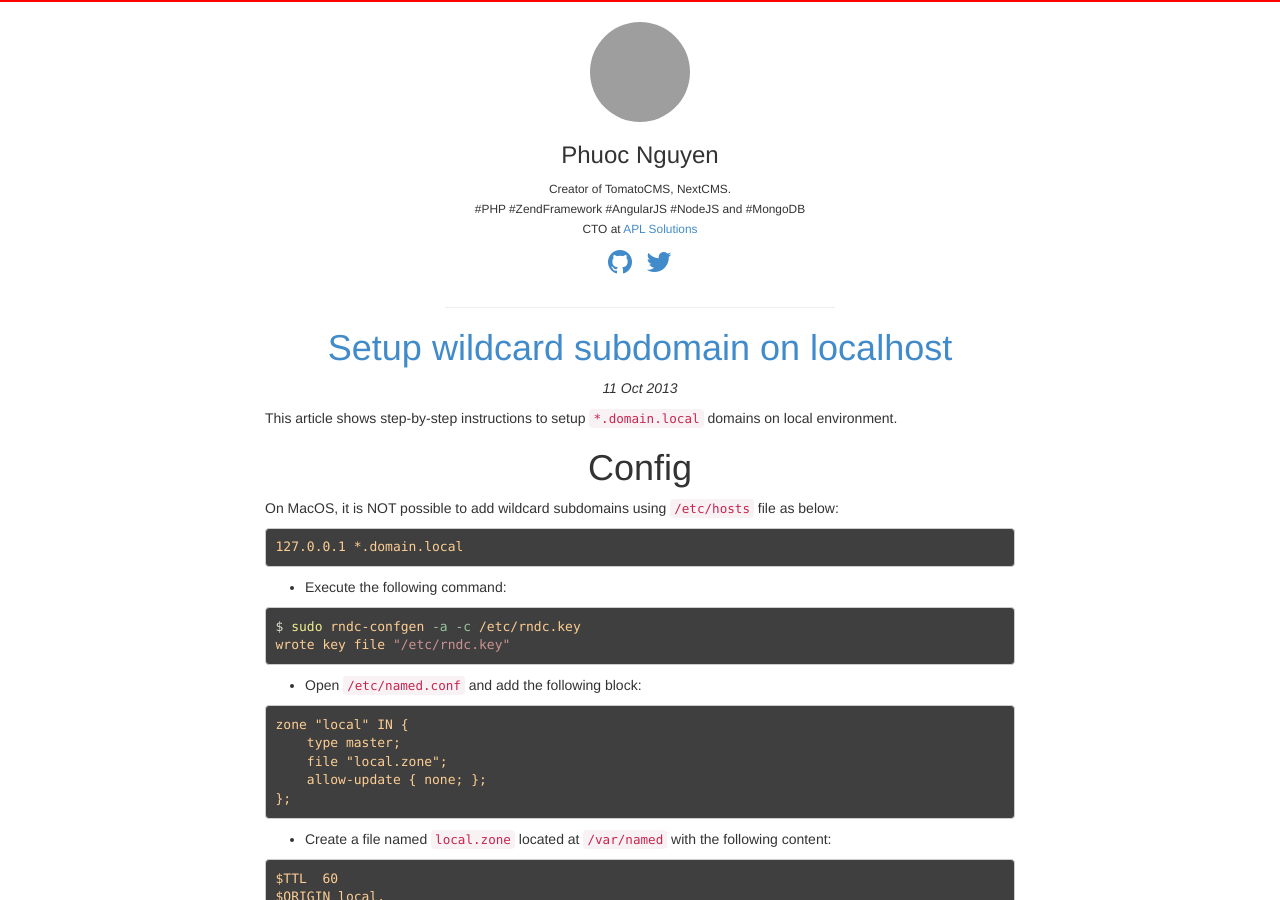
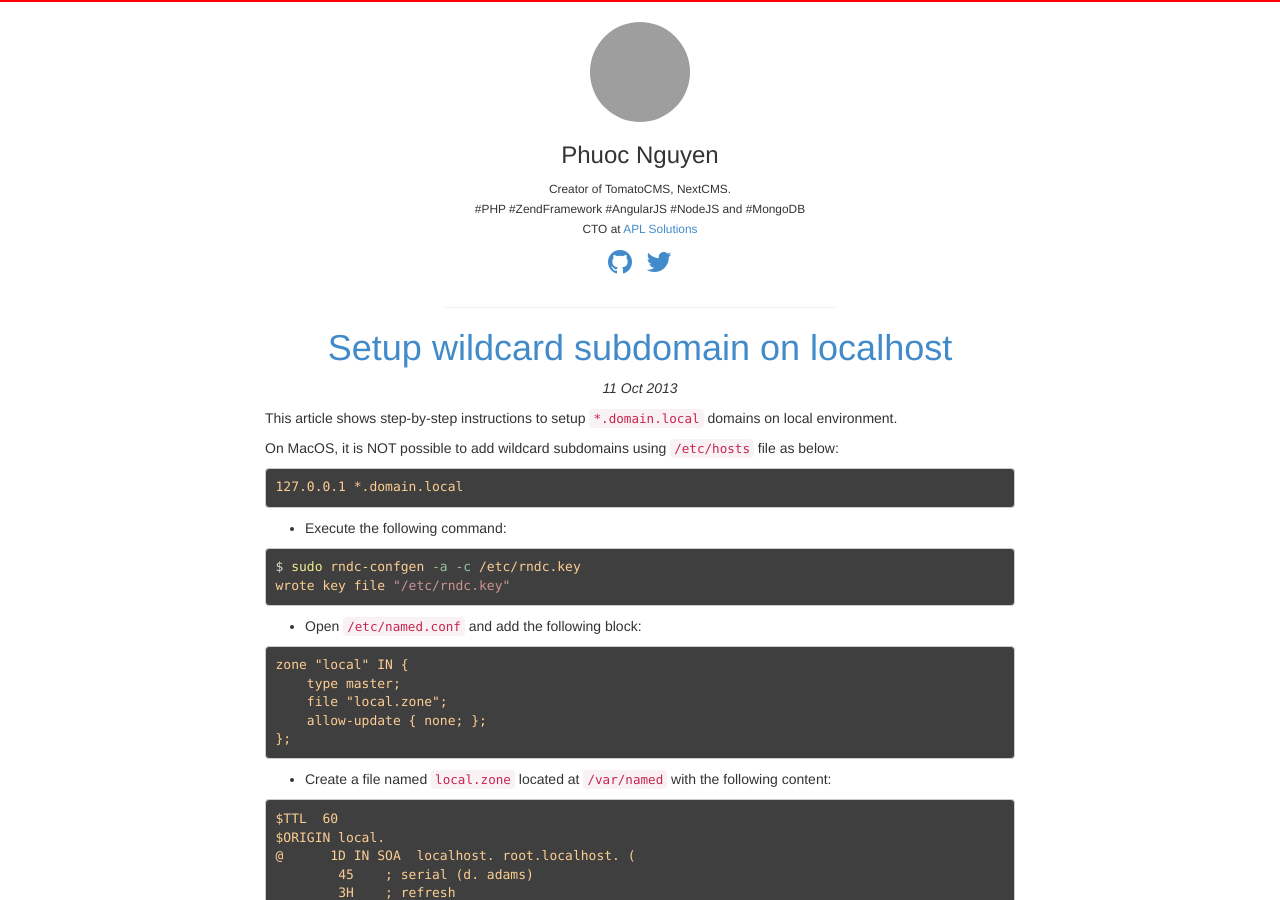
Before and after one commit to dontinhqt/nghuuphuoc.github.io, a Jekyll site: the page built from _posts/2013-10-11-setup-wildcard-subdomain-on-localhost.md, in a window 1280 px wide and 900 px high, cut to the strip 0-900 px from the top of the window. Built offline with Jekyll 4.4.1, drawn with Linux system fonts in a browser that asks for light colours; Markdown is read by kramdown in place of the engine named in the settings; grey boxes are pictures that could not be loaded.

Commit message:
Update "Setup wildcard subdomain on localhost" post

````diff
--- a/_posts/2013-10-11-setup-wildcard-subdomain-on-localhost.md
+++ b/_posts/2013-10-11-setup-wildcard-subdomain-on-localhost.md
@@ -5,8 +5,6 @@ date:   2013-10-11 12:22:06
 ---
 
 This article shows step-by-step instructions to setup ```*.domain.local``` domains on local environment.
-
-# Config
 
 On MacOS, it is NOT possible to add wildcard subdomains using ```/etc/hosts``` file as below:
 
````
